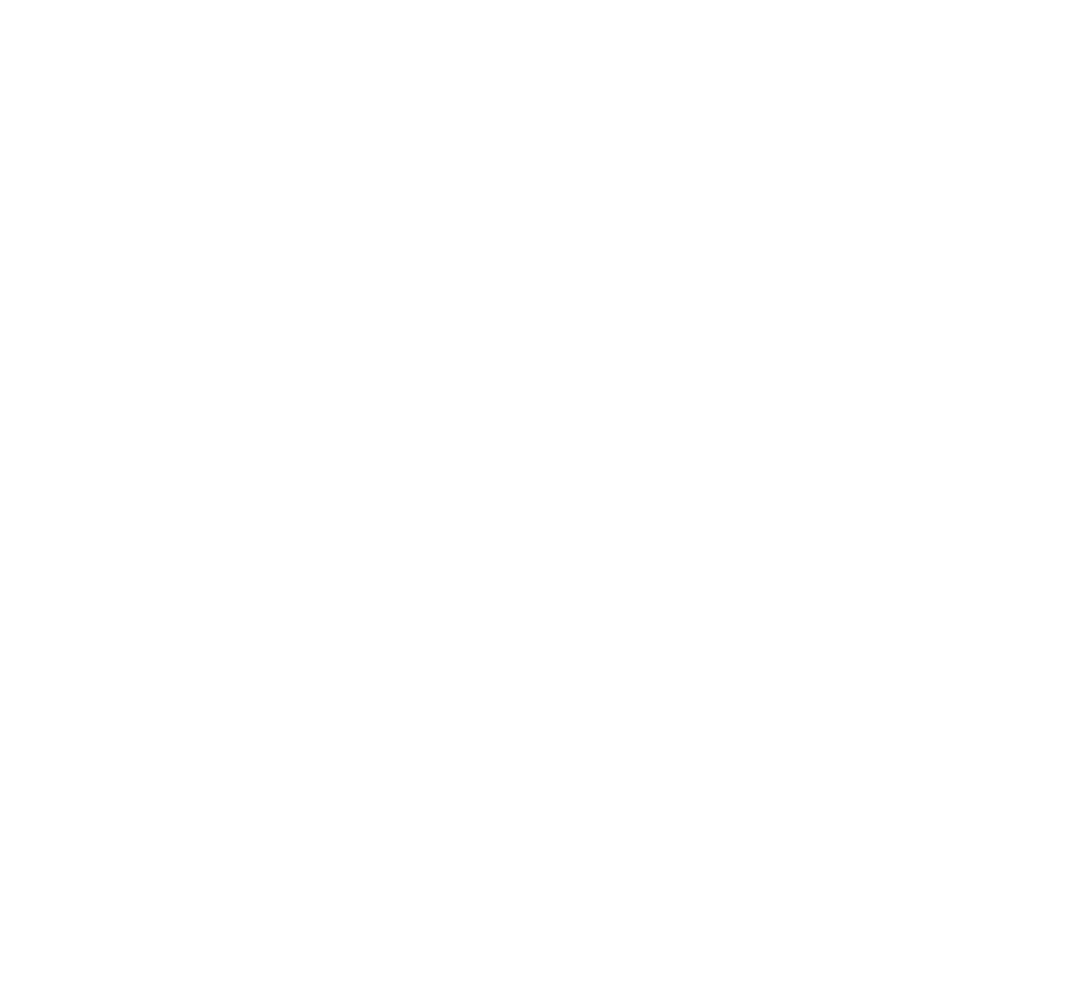
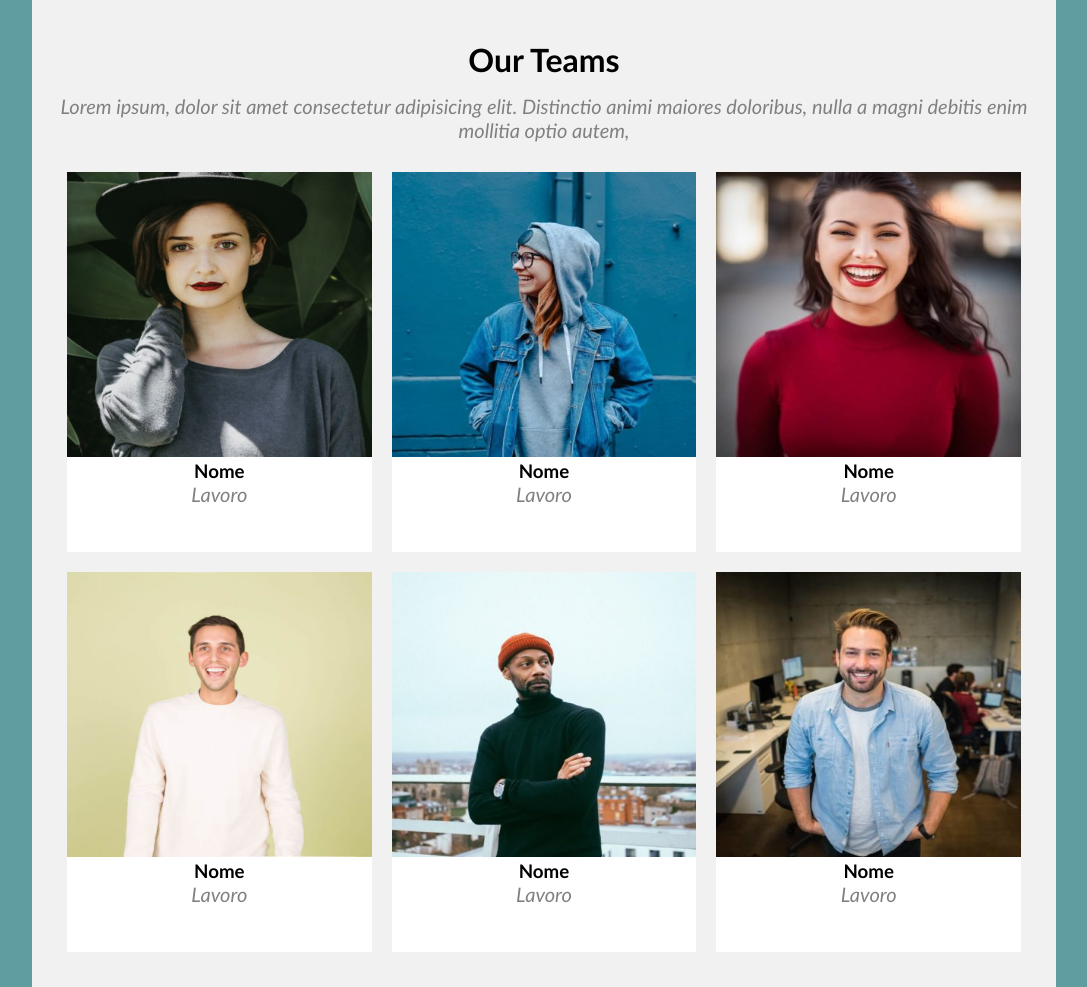
Before and after one commit to Pirisinu/js-our-team, a plain HTML site: page index.html in a window 1280 px wide. Shown: the whole page, without its empty margins (96-1183 px from the left). Before the commit the page ends 800 px from the top, so only its background shows below. Drawn offline with Linux system fonts and the light colour scheme.

Commit message:
[ADD]HTML LAYOUT [ADD]CSS style

```diff
--- a/css/style.css
+++ b/css/style.css
@@ -3,3 +3,41 @@
   padding: 0;
   box-sizing: border-box;
 }
+.container{
+  height: 100%;
+  background-color: cadetblue;
+}
+.main-box{
+  width: 80%;
+  margin: 0 auto;
+  background-color:rgb(241, 241, 241);
+  font-family:'Trebuchet MS', 'Lucida Sans Unicode', 'Lucida Grande', 'Lucida Sans', Arial, sans-serif;
+  text-align: center;
+  padding: 25px;
+}
+h1{
+  margin: 15px
+}
+p{
+  font-size: 20px;
+  font-style:oblique;
+  color: gray;
+
+}
+.card-box{
+  display: flex;
+  flex-wrap: wrap;
+  margin-top: 20px;
+
+}
+.card{
+  width: calc(100% / 3);
+  height: 100%;
+  background-color: white;
+  height: 400px;
+  border: 10px solid rgb(241, 241, 241);
+}
+img{
+  height: 75%;
+  width: 100%;
+}
--- a/index.html
+++ b/index.html
@@ -10,7 +10,44 @@
 </head>
 <body>
 
-
+  <div class="container">
+    <div class="main-box">
+      <h1>Our Teams</h1>
+      <p>Lorem ipsum, dolor sit amet consectetur adipisicing elit. Distinctio animi maiores doloribus, nulla a magni debitis enim mollitia optio autem,</p>
+      <div class="card-box">
+        <div class="card">
+          <img src="img/angela-caroll-chief-editor.jpg" alt="">
+          <h3>Nome</h3>
+          <p>Lavoro</p>
+        </div>
+        <div class="card">
+          <img src="img/angela-lopez-social-media-manager.jpg" alt="">
+          <h3>Nome</h3>
+          <p>Lavoro</p>
+        </div>
+        <div class="card">
+          <img src="img/barbara-ramos-graphic-designer.jpg" alt="">
+          <h3>Nome</h3>
+          <p>Lavoro</p>
+        </div>
+        <div class="card">
+          <img src="img/scott-estrada-developer.jpg" alt="">
+          <h3>Nome</h3>
+          <p>Lavoro</p>
+        </div>
+        <div class="card">
+          <img src="img/walter-gordon-office-manager.jpg" alt="">
+          <h3>Nome</h3>
+          <p>Lavoro</p>
+        </div>
+        <div class="card">
+          <img src="img/wayne-barnett-founder-ceo.jpg" alt="">
+          <h3>Nome</h3>
+          <p>Lavoro</p>
+        </div>
+      </div>
+    </div>
+    </div>
   <script src="js/script.js"></script>
 </body>
 </html>
```
